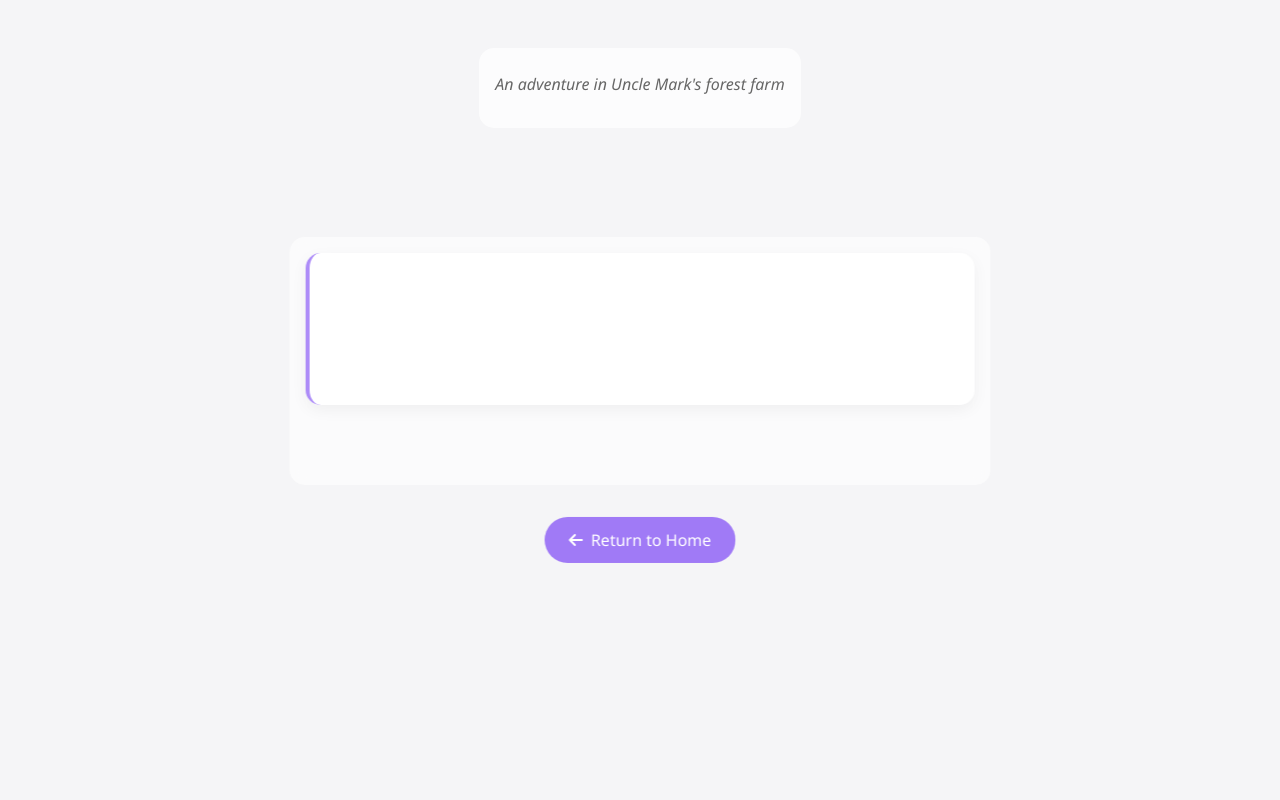
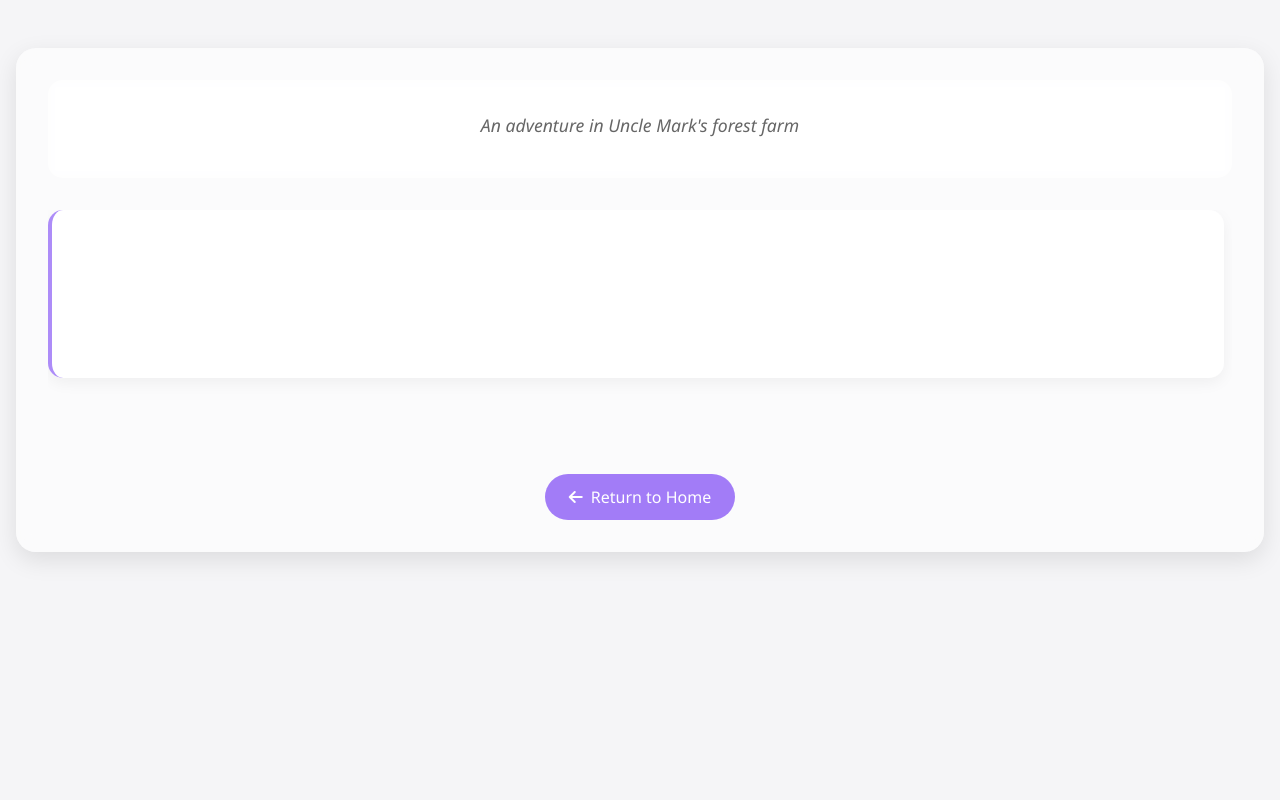
Before and after one commit to Big-Happy-Holding-Company/YorkieCYOA, a Flask app: template templates/storyboard.html in a window 1280 px wide. Run offline with Flask 3, Linux system fonts and the light colour scheme; the template is opened without the code that fills it, so the values that code supplies are empty.

Commit message:
Restored to 'dfbe8508393fd0537ca964889f6c45c493fa27d5'
Replit-Restored-To: dfbe8508393fd0537ca964889f6c45c493fa27d5

```diff
--- a/static/css/custom.css
+++ b/static/css/custom.css
@@ -93,8 +93,8 @@
     max-width: 1600px;
     margin: 0 auto;
     padding: 1rem;
-    position: relative;
-    height: 100vh;
+    display: flex;
+    flex-direction: column;
 }
 
 .story-background {
@@ -108,36 +108,26 @@
     object-fit: cover;
 }
 
-/* Story overlay container */
-.story-overlay-container {
-    position: relative;
-    width: 100%;
-    height: 100%;
+/* Character showcase - now central and prominent */
+.character-showcase {
     display: flex;
     flex-direction: column;
     align-items: center;
-}
-
-/* Character showcase - central and prominent */
-.character-showcase {
+    margin-bottom: 1.5rem;
     width: 100%;
-    max-width: 600px;
-    display: flex;
-    flex-direction: column;
-    align-items: center;
-    margin-bottom: 0;
     position: relative;
-    z-index: 1;
+    z-index: 2;
 }
 
 .character-portrait-container {
     width: 100%;
-    max-width: 500px;
+    max-width: 400px;
     height: auto;
     overflow: hidden;
     border-radius: 15px;
     box-shadow: 0 10px 30px rgba(0, 0, 0, 0.2);
     margin-bottom: 1rem;
+    transition: transform 0.3s ease;
 }
 
 .main-character-img {
@@ -159,9 +149,8 @@
     text-align: center;
     margin-top: -20px;
     position: relative;
-    max-width: 400px;
+    max-width: 350px;
     box-shadow: 0 5px 15px rgba(0, 0, 0, 0.1);
-    z-index: 2;
 }
 
 .character-info-box h3 {
@@ -189,30 +178,25 @@
 
 /* Story content container */
 .story-content-container {
-    position: absolute;
-    top: 50%;
-    left: 50%;
-    transform: translate(-50%, -50%);
-    width: 90%;
-    max-width: 800px;
-    z-index: 3;
-    padding: 1.5rem;
+    background: rgba(255, 255, 255, 0.6);
+    backdrop-filter: blur(10px);
     border-radius: 20px;
+    padding: 2rem;
+    margin-top: 1rem;
+    box-shadow: 0 8px 25px rgba(0, 0, 0, 0.1);
 }
 
 .story-title-area {
     text-align: center;
-    margin-bottom: 1.5rem;
-    background: rgba(255, 255, 255, 0.7);
+    margin-bottom: 2rem;
+    background: rgba(255, 255, 255, 0.5);
     backdrop-filter: blur(5px);
-    padding: 1rem;
+    padding: 1.5rem;
     border-radius: 15px;
-    position: relative;
-    z-index: 4;
 }
 
 .story-title {
-    font-size: 2rem;
+    font-size: 2.2rem;
     font-weight: 600;
     color: #333;
     margin-bottom: 0.5rem;
@@ -220,27 +204,23 @@
 
 .story-subtitle {
     color: #666;
-    font-size: 1rem;
+    font-size: 1.1rem;
     font-style: italic;
 }
 
 .story-scroll-container {
     position: relative;
     overflow-y: auto;
-    max-height: 60vh;
+    max-height: 70vh;
     padding-right: 0.5rem;
-    background: rgba(255, 255, 255, 0.6);
-    backdrop-filter: blur(8px);
-    border-radius: 15px;
-    padding: 1rem;
 }
 
 .story-content {
     background: rgba(255, 255, 255, 0.7);
-    backdrop-filter: blur(5px);
+    backdrop-filter: blur(10px);
     border-radius: 15px;
-    padding: 1.5rem;
-    margin-bottom: 1.5rem;
+    padding: 2rem;
+    margin-bottom: 2rem;
     box-shadow: 0 5px 15px rgba(0, 0, 0, 0.05);
     font-size: 1.2rem;
     line-height: 1.8;
@@ -318,42 +298,30 @@
 /* Responsive design */
 @media (min-width: 768px) {
     .story-main-container {
-        display: flex;
+        flex-direction: row;
+        flex-wrap: wrap;
         justify-content: center;
-        align-items: center;
+        align-items: flex-start;
+    }
+
+    .character-showcase {
+        width: 100%;
+        margin-bottom: 2rem;
     }
 
     .story-content-container {
-        width: 80%;
-    }
-
-    .character-showcase {
-        margin-top: 2rem;
+        flex: 1;
+        margin-top: 0;
     }
 }
 
 @media (min-width: 992px) {
     .character-portrait-container {
-        max-width: 600px;
+        max-width: 500px;
     }
 
     .character-info-box {
-        max-width: 500px;
-    }
-
-    .story-content-container {
-        width: 70%;
-    }
-}
-
-/* For larger screens */
-@media (min-width: 1200px) {
-    .character-portrait-container {
-        max-width: 700px;
-    }
-
-    .story-content-container {
-        width: 60%;
+        max-width: 450px;
     }
 }
 
--- a/templates/storyboard.html
+++ b/templates/storyboard.html
@@ -15,9 +15,7 @@
     {% endif %}
 
     <div class="container-fluid story-main-container">
-        <!-- Story Content Overlay -->
-        <div class="story-overlay-container">
-            <!-- Character Showcase (Central) -->
+        <!-- Character Showcase (Now Central) -->
         <div class="character-showcase">
             {% for char in character_images[:1] %}
             <div class="character-portrait-container">
@@ -36,14 +34,13 @@
             {% endfor %}
         </div>
 
-            <!-- Story Title -->
+        <!-- Story Content -->
+        <div class="story-content-container">
             <div class="story-title-area">
                 <h1 class="story-title">{{ story.title }}</h1>
                 <p class="story-subtitle">An adventure in Uncle Mark's forest farm</p>
             </div>
 
-            <!-- Story Content (Overlaid on character) -->
-            <div class="story-content-container">
             <div class="story-scroll-container">
                 <div class="story-content">
                     {{ story.story | safe }}
@@ -75,7 +72,6 @@
             </div>
         </div>
     </div>
-    </div>
 
     <script src="https://cdn.jsdelivr.net/npm/bootstrap@5.3.0/dist/js/bootstrap.bundle.min.js"></script>
     <script src="{{ url_for('static', filename='js/main.js') }}"></script>
```
Lines whose indentation alone changed are shown as unchanged.
